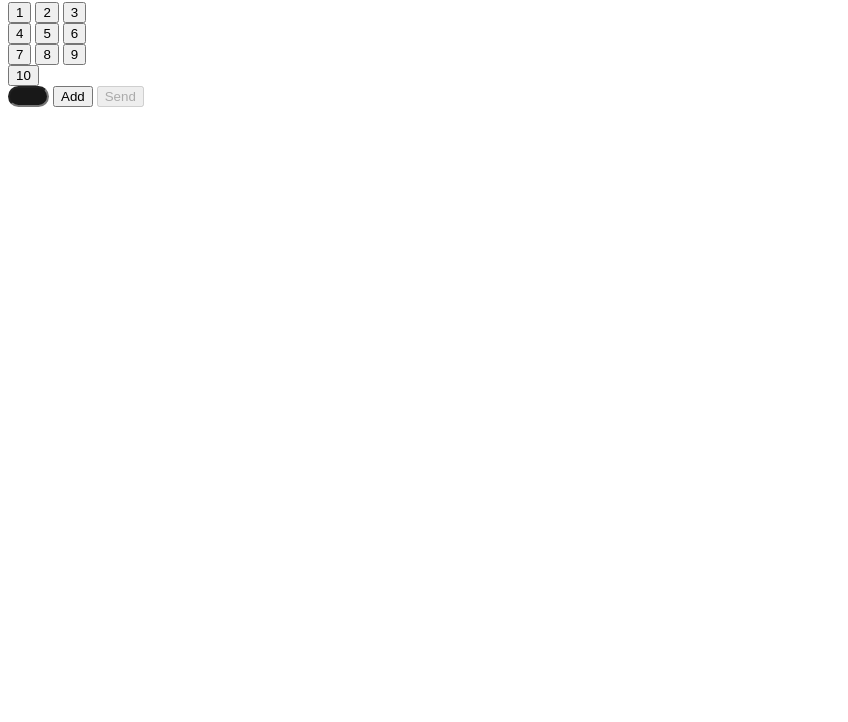
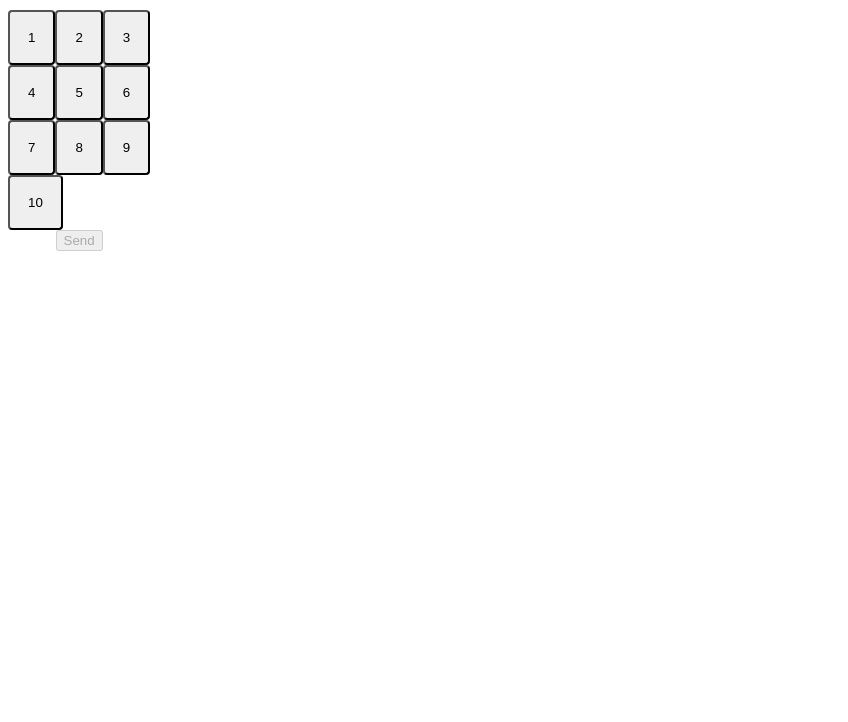
Before and after one commit to armand-carreras/random-game, a plain HTML site: page index.html in a window 1280 px wide. Shown: the part 78-800 px from the top of the page, without its empty margins (0-848 px from the left). Drawn offline with Linux system fonts and the light colour scheme.

```diff
--- a/game.js
+++ b/game.js
@@ -30,9 +30,9 @@ input.addEventListener("keyup", function(event) {
 function restart(){
     document.getElementById("restart_btn").hidden = true;
     x=0;
-    array = new Array();
+    array = [];
     toggle = false;
-    rand = Math.floor(Math.random() * (10 - 0)) + 0;
+    rand = Math.floor(Math.random() *10) + 1;
     var elems = document.getElementsByClassName("pad");
         for(var i = 0; i < elems.length; i++) {
             elems[i].disabled = false;
--- a/index.html
+++ b/index.html
@@ -14,29 +14,30 @@
     </head>
     <body>
         <h1>Choose your numbers!</h1>
+        <div class="container">
             <div>
-            <input type="button" class="pad" value="1"  id="pad_1" onclick="array_add(1);"></input>
-            <input type="button" class="pad" value="2"  id="pad_2" onclick="array_add(2);"></input>
-            <input type="button" class="pad" value="3"  id="pad_3" onclick="array_add(3);"></input>
+                <input type="button" class="pad" value="1"  id="pad_1" onclick="array_add(1);"></input
+                ><input type="button" class="pad" value="2"  id="pad_2" onclick="array_add(2);"></input
+                ><input type="button" class="pad" value="3"  id="pad_3" onclick="array_add(3);"></input>
             </div>
             <div>
-            <input type="button" class="pad" value="4"  id="pad_4" onclick="array_add(4);"></input>
-            <input type="button" class="pad" value="5"  id="pad_5" onclick="array_add(5);"></input>
-            <input type="button" class="pad" value="6"  id="pad_6" onclick="array_add(6);"></input>
+                <input type="button" class="pad" value="4"  id="pad_4" onclick="array_add(4);"></input
+                ><input type="button" class="pad" value="5"  id="pad_5" onclick="array_add(5);"></input
+                ><input type="button" class="pad" value="6"  id="pad_6" onclick="array_add(6);"></input>
             </div>
             <div>
-            <input type="button" class="pad" value="7"  id="pad_7" onclick="array_add(7);"></input>
-            <input type="button" class="pad" value="8"  id="pad_8" onclick="array_add(8);"></input>
-            <input type="button" class="pad" value="9"  id="pad_9" onclick="array_add(9);"></input>
+                <input type="button" class="pad" value="7"  id="pad_7" onclick="array_add(7);"></input
+                ><input type="button" class="pad" value="8"  id="pad_8" onclick="array_add(8);"></input
+                ><input type="button" class="pad" value="9"  id="pad_9" onclick="array_add(9);"></input>
             </div>
             <div><input  type="button" class="pad" value="10" id="pad_10" onclick="array_add(10);"></input></div>
 
 
-        <input type="number" id="number" min=1 max=10></input>
-        <input type="button" id="add_btn" value="Add" onclick="array_add();"></input>
+            <!--<input type="number" id="number" min=1 max=10></input>
+            <input type="button" id="add_btn" value="Add" onclick="array_add();"></input>-->
             <input type="button" id="send_btn" value="Send" disabled onclick="reveal();"></input>
             <div id="Result"></div>
             <input type="button" id="restart_btn" value="Restart" hidden onclick="restart();"></input>
-
+        </div>
     </body>
 </html>
--- a/main.css
+++ b/main.css
@@ -22,3 +22,18 @@ input[type=number] {
 #restart_btn{
 
 }
+body{
+  text-align: center;
+  align-content: center;
+}
+.pad{
+  padding: 18px 18px;
+  border-radius: 4px;
+}
+div{
+  margin: 0;
+  width: fit-content;
+}
+div>input{
+  margin:0;
+}
```
Lines whose indentation alone changed are shown as unchanged.
